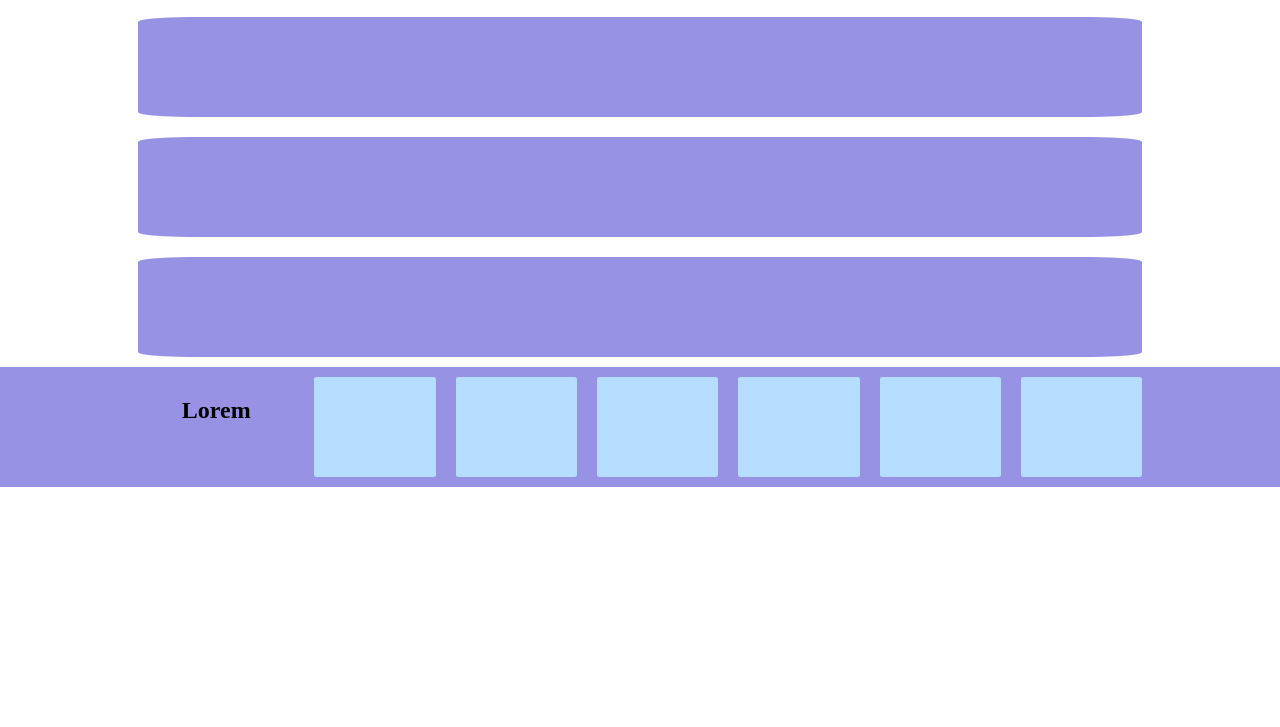
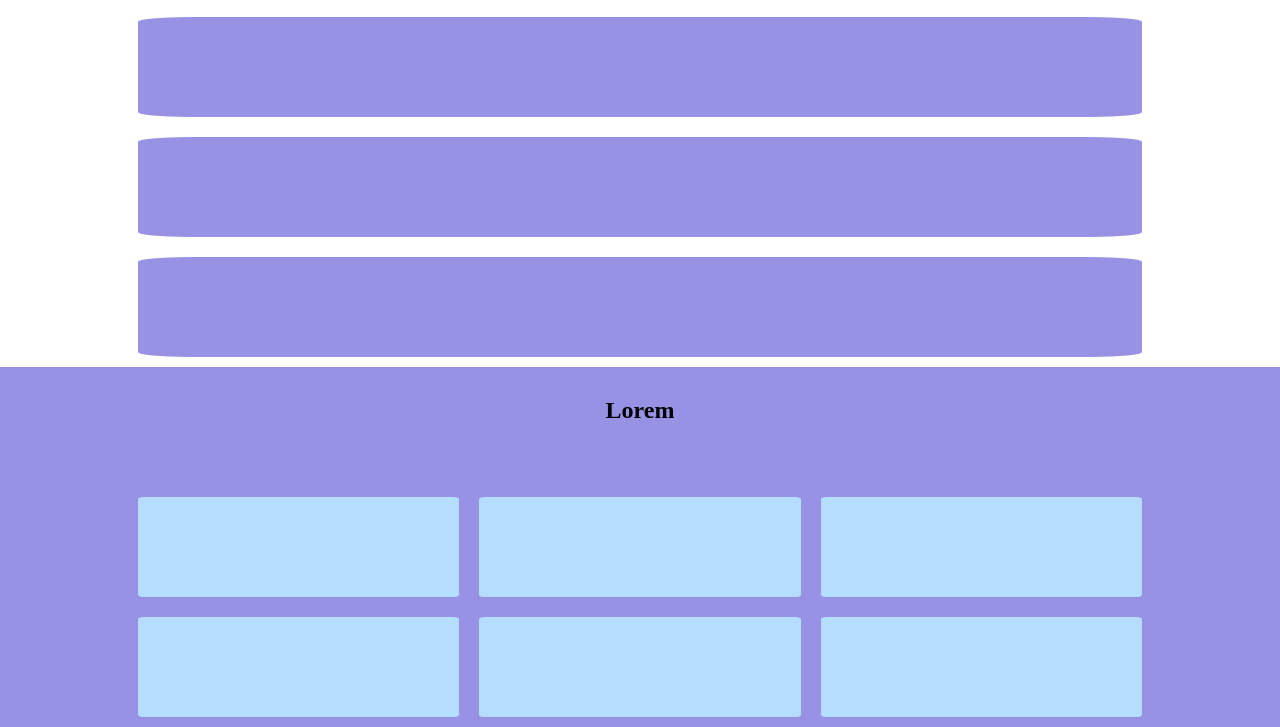
Before and after one commit to violix96/htmlcss-responsive-layout, a plain HTML site: page index.html in a window 1280 px wide. Shown: the part 2211-2938 px from the top of the page. Before the commit the page ends 2698 px from the top, so only its background shows below. Drawn offline with Linux system fonts and the light colour scheme.

Commit message:
[UPD] layout benefits of working with us responsive desktop and tablet done

```diff
--- a/css/style.css
+++ b/css/style.css
@@ -33,6 +33,7 @@ a{
 .img-jumbo{
     width: 400px;
     height: 400px;
+
 }
 
 
@@ -104,6 +105,10 @@ h2{
         display: flex;
         flex-direction: column;
     }
+
+    main .bg-violet .container .row-st-benefits .col-100{
+        width: calc(100% / 2 - 20px);
+    }
 }
 
 
@@ -141,6 +146,10 @@ h2{
         flex-direction: row;
     }
 
+    main .bg-violet .container .row-st-benefits .col-100{
+        width: calc(100% / 3 - 20px);
+    }
+
 
 }
 
@@ -159,6 +168,12 @@ h2{
     display: flex;
     flex-direction: column;
 
+}
+
+.row-st-benefits{
+    display: flex;
+    flex-direction: row;
+    flex-wrap: wrap;
 }
 
 /* height */
@@ -207,7 +222,7 @@ h2{
 }
 
 .col-50{
-    width: calc(50%)
+    width: 50%
 
 }
 .col-60{
@@ -215,6 +230,10 @@ h2{
 
 }
 .col-100{
+    width: calc(100%  - 20px)
+
+}
+.col-100-h2{
     width: calc(100%  - 20px)
 
 }
--- a/index.html
+++ b/index.html
@@ -73,8 +73,8 @@
         <!-- benefits of working with us -->
         <div class="bg-violet">
             <div class="container">
-                <div class="row-st-planning">
-                    <div class="height-m col-100 my-10 border-radius py-20 ">
+                <div class="row-st-benefits">
+                    <div class="height-m col-100-h2 my-10 border-radius py-20 ">
                     <h2>Lorem</h2>
                     </div>
                     <div class="height-m bg-light-blue col-100 my-10 border-radius"></div>
```
